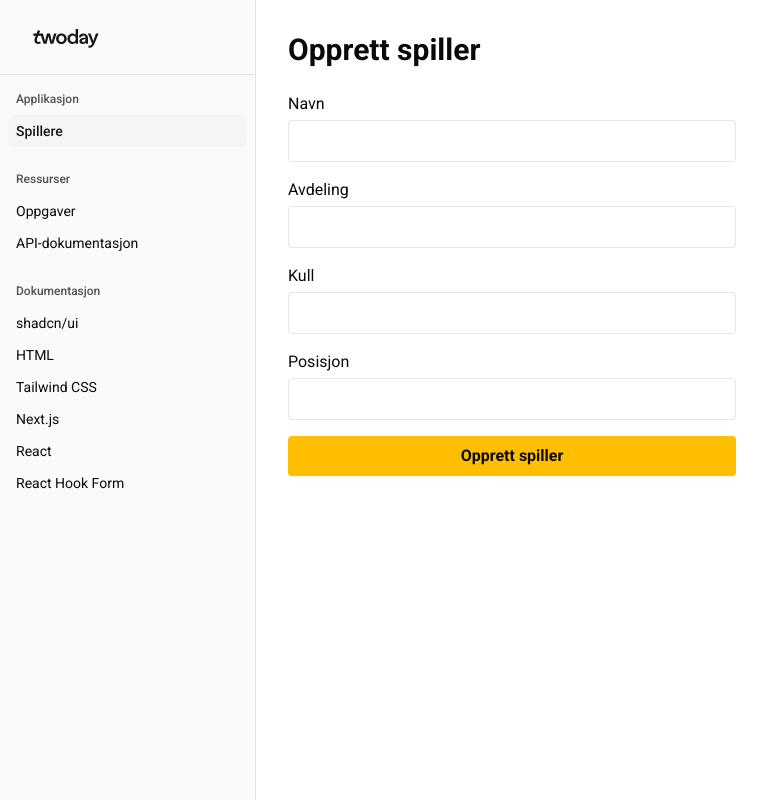
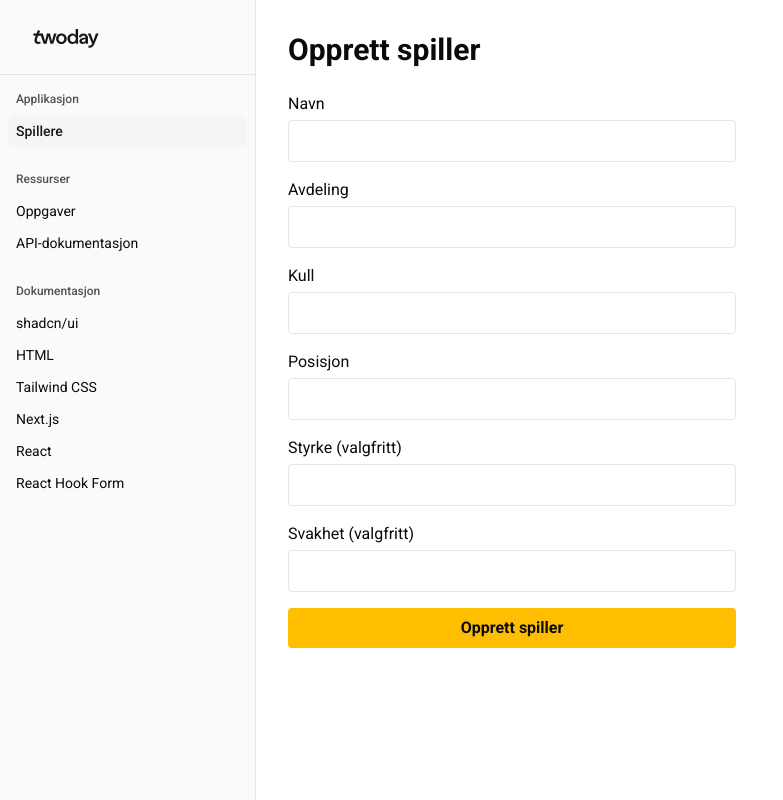
Before and after one commit to Petrokolus/frontend-kurs, a Next.js app: page /spillere/opprett in a window 1280 px wide. Shown: the whole page, without its empty margins (0-783 px from the left). Built offline with nearby package versions, Linux system fonts and the light colour scheme.

Commit message:
feature: 3d

```diff
--- a/src/components/spillere/opprett-spiller-skjema.tsx
+++ b/src/components/spillere/opprett-spiller-skjema.tsx
@@ -8,6 +8,8 @@ type SkjemaData = {
   avdeling: string;
   kull: string;
   posisjon: string;
+  styrke?: string;
+  svakhet?: string;
 };
 
 export default function OpprettSpillerSkjema() {
@@ -84,6 +86,27 @@ export default function OpprettSpillerSkjema() {
           required
         />
       </div>
+      <div className="flex flex-col gap-1">
+        <label htmlFor="styrke">Styrke (valgfritt)</label>
+        <input
+          id="styrke"
+          type="text"
+          value={skjema.styrke}
+          onChange={(e) => setSkjema({ ...skjema, styrke: e.target.value })}
+          className="rounded border px-3 py-2"
+        />
+      </div>
+
+      <div className="flex flex-col gap-1">
+        <label htmlFor="svakhet">Svakhet (valgfritt)</label>
+        <input
+          id="svakhet"
+          type="text"
+          value={skjema.svakhet}
+          onChange={(e) => setSkjema({ ...skjema, svakhet: e.target.value })}
+          className="rounded border px-3 py-2"
+        />
+      </div>
 
       {/* Oppgave 3d: Legg til valgfrie felter for styrke og svakhet */}
 
```
